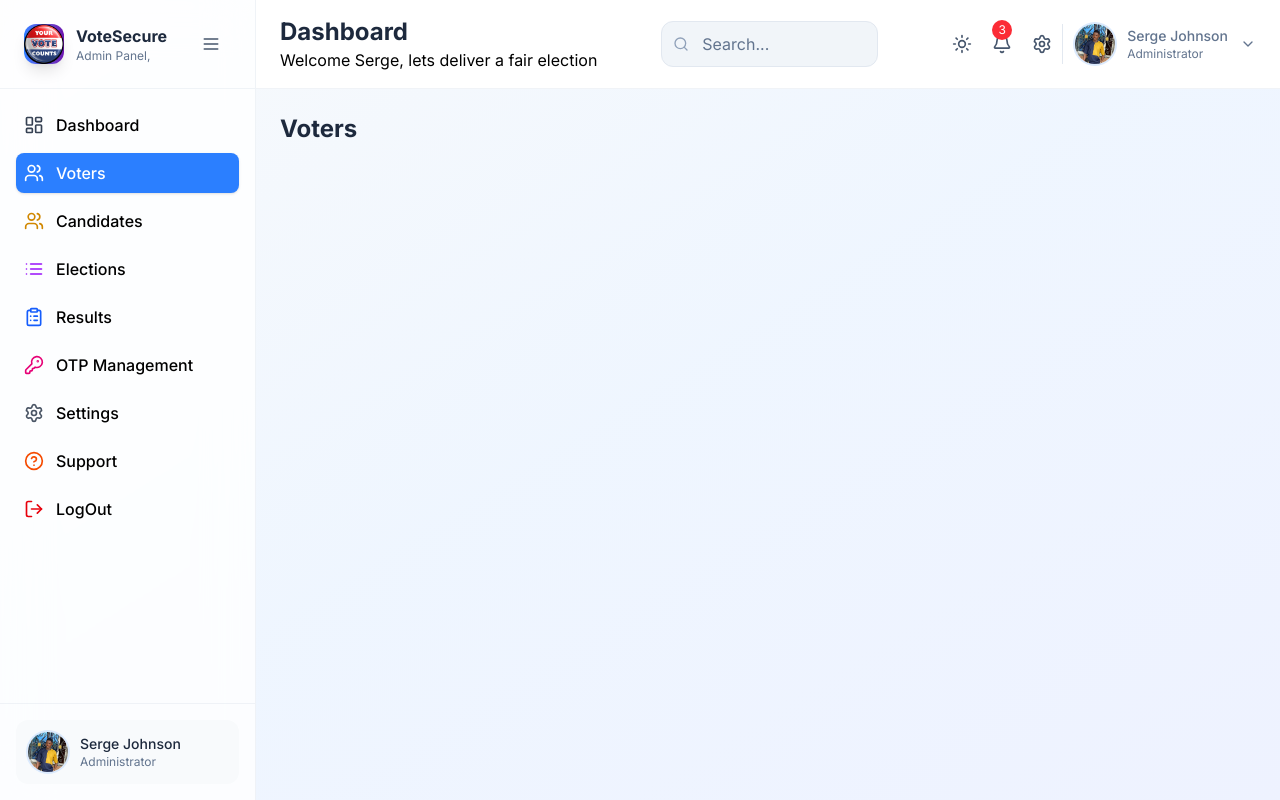
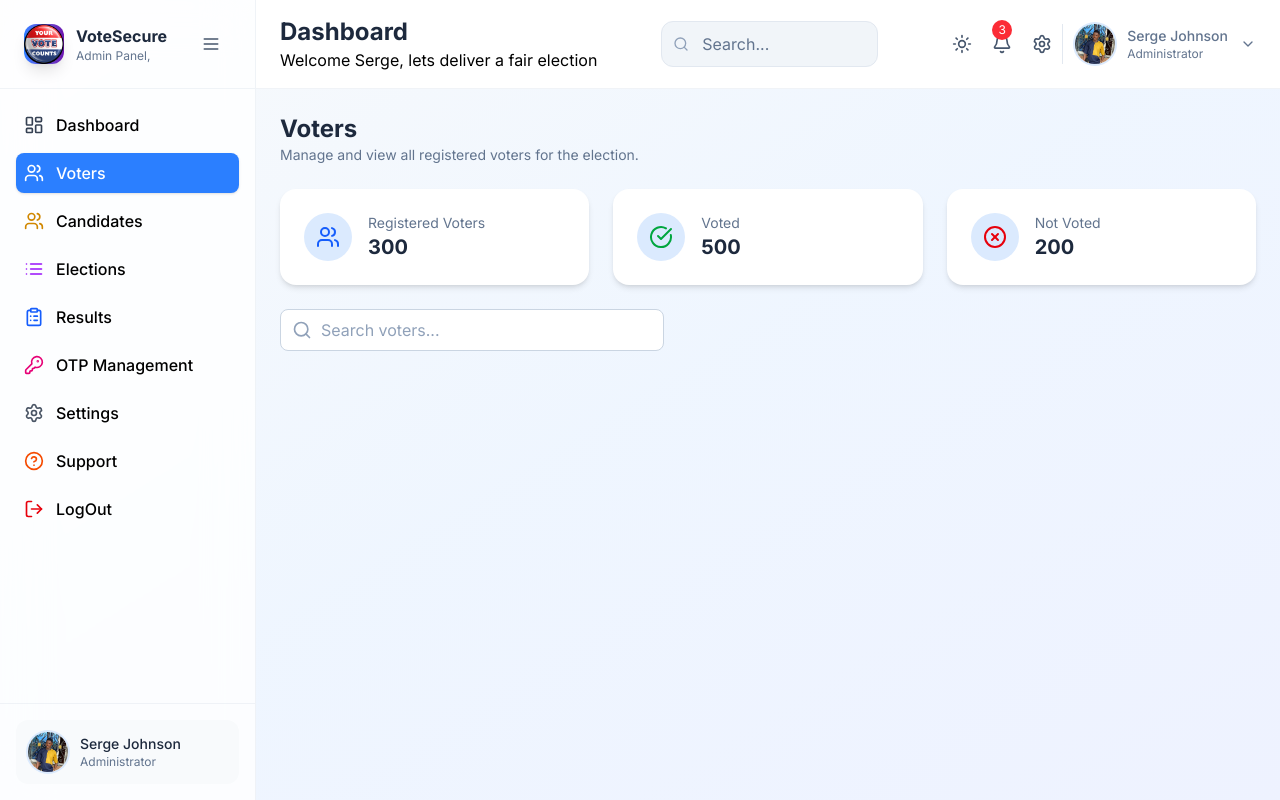
Before and after one commit to PENANCE-SEARCH-KHAN/Online-Voting-System-, a React (Vite) app in the folder vite-project/: page /voters in a window 1280 px wide. Built offline with nearby package versions, Linux system fonts and the light colour scheme.

Commit message:
added cards in the  voters page

```diff
--- a/vite-project/src/App.jsx
+++ b/vite-project/src/App.jsx
@@ -1,11 +1,10 @@
-
 import React, { useState } from 'react';
 import { BrowserRouter, Routes, Route, useLocation, useNavigate } from 'react-router-dom';
 
 import Sidebar from './components/layout/sidebar';
 import Header from './components/layout/header';
 import Dashboard from './components/dashboard/Dashboard';
-import Candidates from './pages/Candidates'; // Importing the Candidates component
+import Candidates from './pages/Candidates';
 import Voters from './pages/Voters';
 import LogOut from './pages/LogOut';
 import Elections from './pages/Elections';
@@ -13,42 +12,38 @@ import Results from './pages/Results';
 import Settings from './pages/Settings';
 import Support from './pages/Support';
 
-
-
-
-
-
 function AppContent() {
-  // Sidebar collapsed state
   const [sideBarCollapsed, setSideBarCollapsed] = useState(false);
-
-  // React Router hooks for current location and navigation
   const location = useLocation();
   const navigate = useNavigate();
 
-  // currentPage is the current URL path
   const currentPage = location.pathname;
 
-  // Function to change the page using React Router
   const onPageChange = (page) => {
     navigate(page);
   };
 
   return (
-    <div className="min-h-screen bg-gradient-to-br from-slate-50 via-blue-50 to-indigo-50
-      dark:from-slate-900 dark:via-slate-800 dark:to-slate-900 tracking-all duration-500">
-      <div className="flex flex-screen overflow-hidden">
+    <div className="h-screen flex overflow-hidden bg-gradient-to-br from-slate-50 via-blue-50 to-indigo-50 dark:from-slate-900 dark:via-slate-800 dark:to-slate-900">
+
+      {/* Sidebar (Fixed Left) */}
       <Sidebar
         sidebarCollapsed={sideBarCollapsed}
         onToggleSidebar={() => setSideBarCollapsed(!sideBarCollapsed)}
         currentPage={currentPage}
         onPageChange={onPageChange}
       />
-        <div className="flex-1 flex flex-col overflow-hidden">
+
+      {/* Main Area (Header + Content) */}
+      <div className="flex-1 flex flex-col h-full">
+
+        {/* Header (Fixed Top) */}
         <Header
           sidebarCollapsed={sideBarCollapsed}
           onToggleSidebar={() => setSideBarCollapsed(!sideBarCollapsed)}
         />
+
+        {/* Scrollable Content Area */}
         <main className="flex-1 overflow-y-auto bg-transparent">
           <div className="p-6 space-y-6">
             <Routes>
@@ -60,12 +55,10 @@ function AppContent() {
               <Route path="/results" element={<Results />} />
               <Route path="/settings" element={<Settings />} />
               <Route path="/support" element={<Support />} />
-
               <Route path="/" element={<Dashboard />} />
             </Routes>
           </div>
         </main>
-        </div>
       </div>
     </div>
   );
--- a/vite-project/src/pages/Candidates.jsx
+++ b/vite-project/src/pages/Candidates.jsx
@@ -1,9 +1,45 @@
 import React from 'react';
 
-function Candidates() {
+const Voters = () => {
+  const sampleVoters = Array.from({ length: 30 }, (_, i) => ({
+    id: i + 1,
+    name: `Voter ${i + 1}`,
+    email: `voter${i + 1}@example.com`,
+    status: i % 2 === 0 ? 'Voted' : 'Not Voted',
+  }));
+
   return (
-    <h2 className="text-2xl font-bold text-slate-800 dark:text-white">Candidates</h2>
+    <div className="space-y-6">
+      <h1 className="text-3xl font-bold text-slate-800 dark:text-white">Voters List</h1>
+
+      <div className="overflow-auto rounded-lg shadow bg-white dark:bg-slate-800">
+        <table className="min-w-full divide-y divide-gray-200 dark:divide-slate-700">
+          <thead className="bg-gray-100 dark:bg-slate-700">
+            <tr>
+              <th className="px-4 py-2 text-left text-sm font-semibold text-gray-600 dark:text-slate-300">Name</th>
+              <th className="px-4 py-2 text-left text-sm font-semibold text-gray-600 dark:text-slate-300">Email</th>
+              <th className="px-4 py-2 text-left text-sm font-semibold text-gray-600 dark:text-slate-300">Status</th>
+            </tr>
+          </thead>
+          <tbody className="divide-y divide-gray-200 dark:divide-slate-700">
+            {sampleVoters.map((voter) => (
+              <tr key={voter.id}>
+                <td className="px-4 py-2 text-gray-800 dark:text-white">{voter.name}</td>
+                <td className="px-4 py-2 text-gray-800 dark:text-white">{voter.email}</td>
+                <td className="px-4 py-2">
+                  <span className={`px-2 py-1 rounded-full text-xs font-bold ${
+                    voter.status === 'Voted' ? 'bg-green-200 text-green-800' : 'bg-red-200 text-red-800'
+                  }`}>
+                    {voter.status}
+                  </span>
+                </td>
+              </tr>
+            ))}
+          </tbody>
+        </table>
+      </div>
+    </div>
   );
-}
+};
 
-export default Candidates;
+export default Voters;
--- a/vite-project/src/pages/Voters.jsx
+++ b/vite-project/src/pages/Voters.jsx
@@ -1,9 +1,73 @@
 import React from 'react';
+import { useState } from 'react';
+import { Users, CheckCircle, XCircle, Search } from 'lucide-react';
 
-function Candidates() {
+function Voters() {
+  const [setSearchTerm] = useState('');
   return (
-    <h2 className="text-2xl font-bold text-slate-800 dark:text-white">Voters</h2>
+    <div className=' pb-6'>
+
+      {/* Header section */}
+      <div className='mb-6'>
+        <h2 className='text-2xl font-bold text-slate-800 dark:text-white'>
+          Voters
+        </h2>
+        <p className='text-sm text-slate-500 dark:text-slate-400'>
+          Manage and view all registered voters for the election.
+        </p>
+      </div>
+
+      {/* Stats cards */}
+      <div className='grid grid-cols-1 md:grid-cols-3 gap-6 mb-6'>
+
+        {/* Registered Voters */}
+        <div className='bg-white dark:bg-slate-900 shadow-md rounded-2xl p-6 flex items-center space-x-4 hover:shadow-lg transition-shadow'>
+          <div className='bg-blue-100 dark:bg-blue-800 p-3 rounded-full'>
+            <Users className='w-6 h-6 text-blue-600 dark:text-blue-300' />
+          </div>
+          <div>
+            <p className='text-sm text-slate-500 dark:text-slate-400'>Registered Voters</p>
+            <h3 className='text-xl font-bold text-slate-800 dark:text-white'>300</h3>
+          </div>
+        </div>
+
+        {/* Voted */}
+        <div className='bg-white dark:bg-slate-900 shadow-md rounded-2xl p-6 flex items-center space-x-4 hover:shadow-lg transition-shadow'>
+          <div className='bg-blue-100 dark:bg-blue-800 p-3 rounded-full'>
+            <CheckCircle className="w-6 h-6 text-green-600 dark:text-green-300" />
+          </div>
+          <div>
+            <p className='text-sm text-slate-500 dark:text-slate-400'>Voted</p>
+            <h3 className='text-xl font-bold text-slate-800 dark:text-white'>500</h3>
+          </div>
+        </div>
+
+        {/* Not Voted */}
+        <div className='bg-white dark:bg-slate-900 shadow-md rounded-2xl p-6 flex items-center space-x-4 hover:shadow-lg transition-shadow'>
+          <div className='bg-blue-100 dark:bg-blue-800 p-3 rounded-full'>
+            <XCircle className="w-6 h-6 text-red-600 dark:text-red-300" />
+          </div>
+          <div>
+            <p className='text-sm text-slate-500 dark:text-slate-400'>Not Voted</p>
+            <h3 className='text-xl font-bold text-slate-800 dark:text-white'>200</h3>
+          </div>
+        </div>
+      </div>
+
+      {/* Search bar */}
+      <div className='w-full max-w-sm mb-6'>
+        <div className='relative'>
+          <input
+            type='text'
+            placeholder='Search voters...'
+            onChange= {(e) => setSearchTerm(e.target.value)}
+            className='w-full pl-10 pr-4 py-2 rounded-lg border border-slate-300 dark:border-slate-700 bg-white dark:bg-slate-800 text-slate-800 dark:text-white placeholder-slate-400 dark:placeholder-slate-500 focus:outline-none focus:ring-2 focus:ring-blue-500 dark:focus:ring-blue-400 transition'
+          />
+            <Search className='absolute left-3 top-1/2 -translate-y-1/2 w-5 h-5 text-slate-400 dark:text-slate-500' />
+        </div>
+      </div>
+    </div>
   );
 }
 
-export default Candidates;
+export default Voters;
```
Lines whose indentation alone changed are shown as unchanged.
